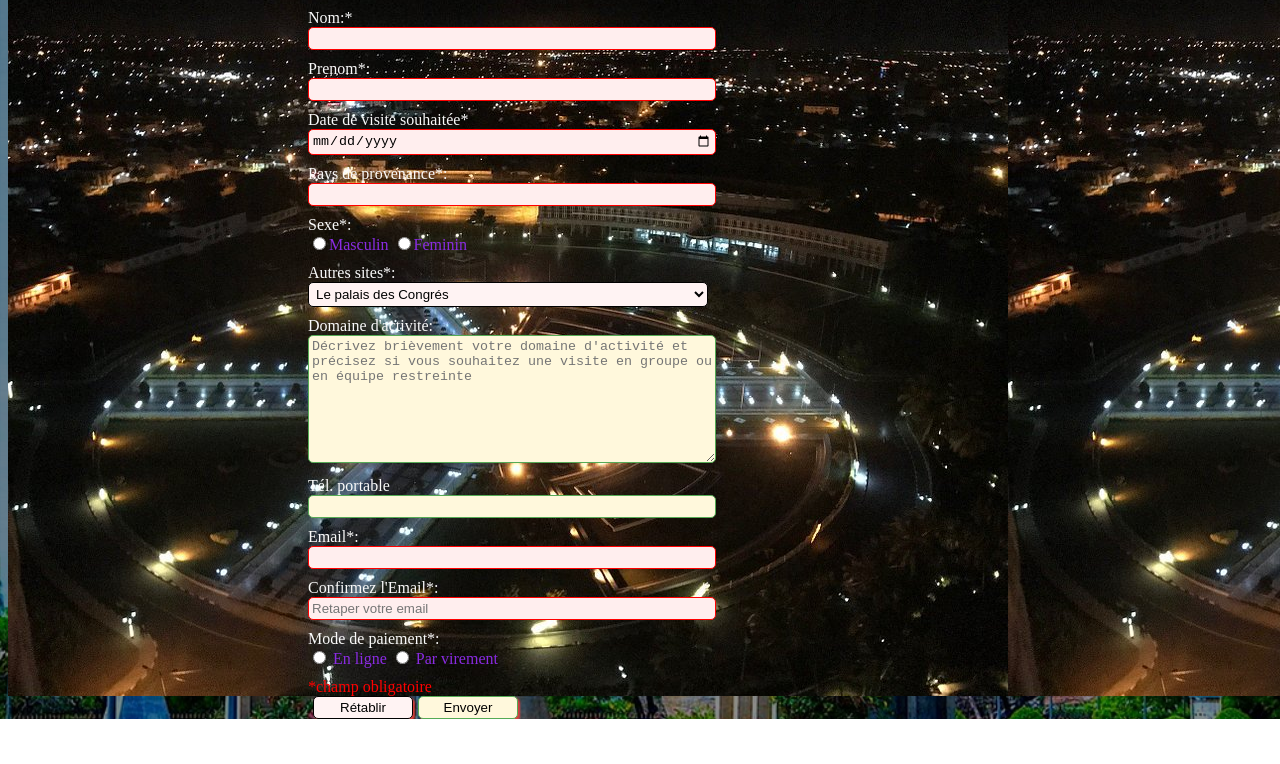
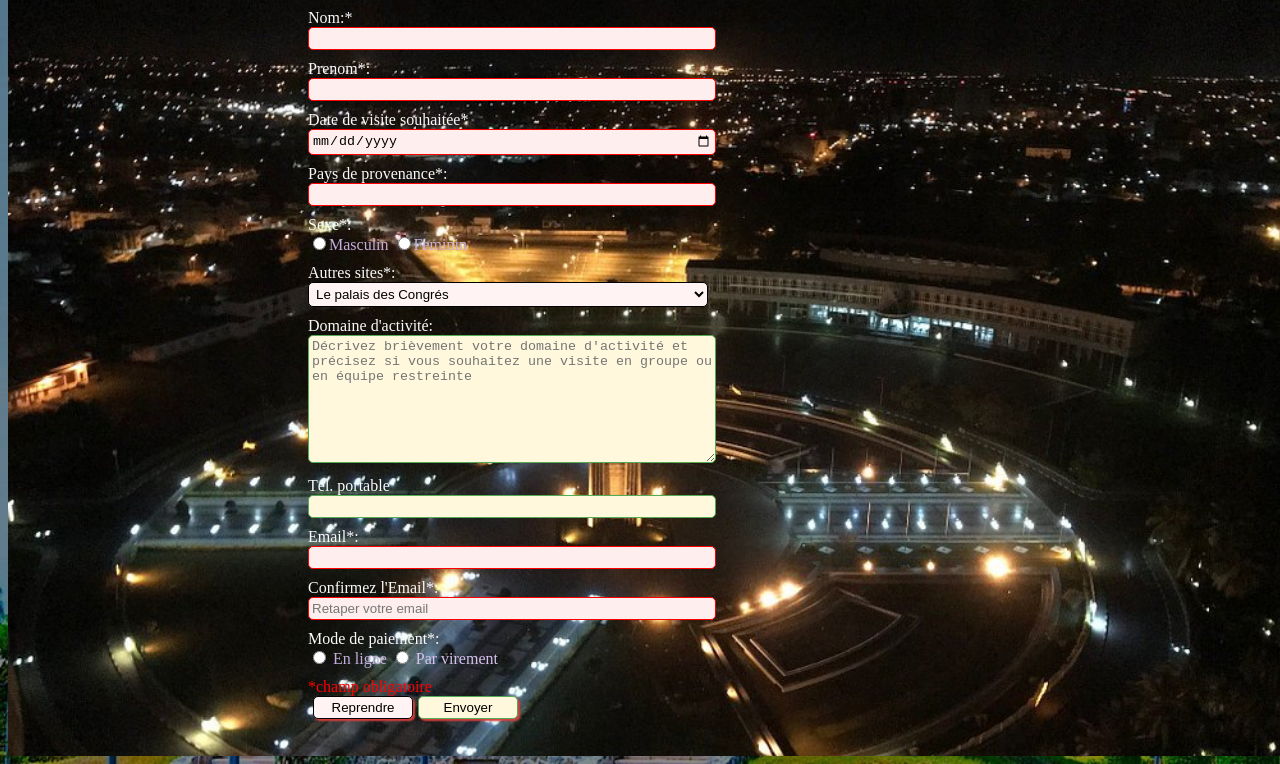
Before and after one commit to komisagna/komisagna.github.io, a plain HTML site: page Inscription_visite_guidée.html in a window 1280 px wide. Shown: the part 92-856 px from the top of the page. Before the commit the page ends 811 px from the top, so only its background shows below. Drawn offline with Linux system fonts and the light colour scheme.

Commit message:
Add files via upload

```diff
--- a/Inscription_visite_guidée.html
+++ b/Inscription_visite_guidée.html
@@ -30,8 +30,8 @@
 </div>
 <div>
     <label for="Sexe">Sexe*:</label>
-    <input type="radio" value="M" name="sexe" class="radio"><span style="color: blueviolet; font-weight: 400;">Masculin</span>
-    <input type="radio" value="F" name="sexe" class="radio"><span style="color: blueviolet; font-weight: 400;">Feminin</span>
+    <input type="radio" value="M" name="sexe" class="radio"><span style="color: rgb(197, 173, 219); font-weight: 400;">Masculin</span>
+    <input type="radio" value="F" name="sexe" class="radio"><span style="color: rgb(197, 173, 219); font-weight: 400;">Feminin</span>
 </div>
 <div>
     <label for="Autres emplacements à visiter "> Autres sites*:</label>
@@ -62,19 +62,18 @@
 <div>
 <div>
     <label for="Mode de paiement">Mode de paiement*:</label>
-    <input type="radio" value="L" name="paiement" class="radio"> <span style="color: blueviolet; font-weight: 400;"> En ligne</span>
-    <input type="radio" value="V" name="paiement" class="radio"><span style="color: blueviolet; font-weight: 400;"> Par virement</span>
+    <input type="radio" value="L" name="paiement" class="radio"> <span style="color: rgb(197, 173, 219); font-weight: 400;"> En ligne</span>
+    <input type="radio" value="V" name="paiement" class="radio"><span style="color: rgb(215, 193, 235); font-weight: 400;"> Par virement</span>
 </div>
 <div>
     <label for="champ obligatoire"><span style="color: red;">*champ obligatoire</span>
     </label>
 <div>
-     <input type="reset" class="horizontal" value="Rétablir">
+     <input type="reset" class="horizontal" value="Reprendre">
     <input type="submit" class="horizontal" value="Envoyer">
 </div>
 
 </form>
 
-
 </body>
 </html>
--- a/Projet_HTML_CSS.css
+++ b/Projet_HTML_CSS.css
@@ -104,6 +104,8 @@ img{
 form{
   background-image:url(Monument_vue_de_nuit3.png) ;
   background-color: #FAFAFA;
+  height: 800px;
+  background-size: cover;
   padding-left: 300px;
   width: 85%;
   margin: auto;
```
Also changed, not shown: index.html (+3 -4 lines).
